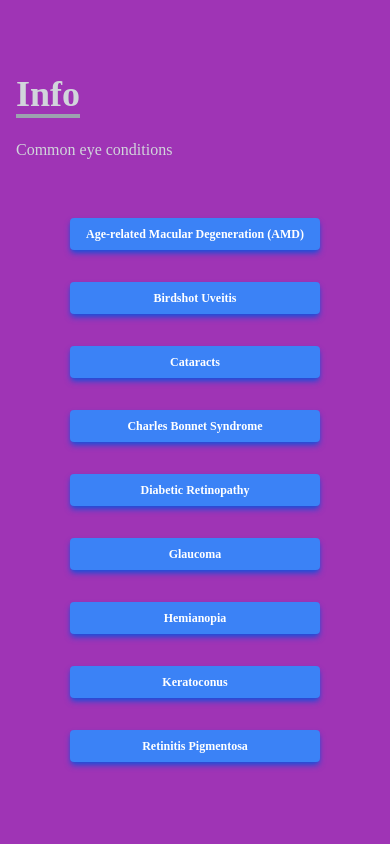
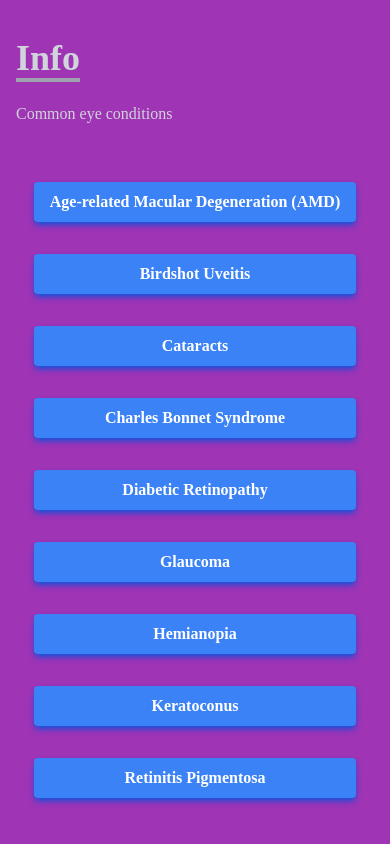
Before and after one commit to oyousaf/pollards, a React (Create React App) app: page / in a window 390 px wide. Shown: the part 2536-3380 px from the top of the page. Built offline with nearby package versions, Linux system fonts and the light colour scheme.

Commit message:
pollards

```diff
--- a/src/components/Info.jsx
+++ b/src/components/Info.jsx
@@ -16,48 +16,48 @@ const Info = () => {
               <Tippy content={<span>(AMD) is a form of macular dystrophy. The macular, which is part of the retina at the back of the
                 eye, contains millions of cone cells. These cone cells allow you to see fine detail for things like reading, writing and recognising colours.
                 When someone develops AMD, the cone cells become damaged and stop working as they should.</span>}>
-              <button className='text-xs md:text-base bg-blue-500 hover:bg-blue-700 text-white font-bold py-2 px-4 rounded shadow-md shadow-blue-700
+              <button className='bg-blue-500 hover:bg-blue-700 text-white font-bold py-2 px-4 rounded shadow-md shadow-blue-700
               hover:scale-110 duration-500'>Age-related Macular Degeneration (AMD)</button>
               </Tippy>
               <Tippy content={<span>Birdshot Chorioretinopathy is a rare, progressive inflammation of the iris, choroid and cilary body, which together
               make up a part of the eye known as the uvea. If left undiagnosed or untreated, the condition can cause blindness.</span>}>
-              <button className='text-xs md:text-base bg-blue-500 hover:bg-blue-700 text-white font-bold py-2 px-4 rounded shadow-md shadow-blue-700 hover:scale-110
+              <button className='bg-blue-500 hover:bg-blue-700 text-white font-bold py-2 px-4 rounded shadow-md shadow-blue-700 hover:scale-110
               duration-500'>Birdshot Uveitis</button>
               </Tippy>
               <Tippy content={<span>Cataracts are a common eye condition in which the lens inside the eye gradually becomes less transparent with age. Over time, a
                 cataract can become worse, making vision cloudier, but it is usually treatable with a straightforward operation</span>}>
-              <button className='text-xs md:text-base bg-blue-500 hover:bg-blue-700 text-white font-bold py-2 px-4 rounded shadow-md shadow-blue-700 hover:scale-110
+              <button className='bg-blue-500 hover:bg-blue-700 text-white font-bold py-2 px-4 rounded shadow-md shadow-blue-700 hover:scale-110
               duration-500'>Cataracts</button>
               </Tippy>
               <Tippy content={<span>Charles Bonnet Syndrome (CBS) is a condition which causes vivid, silent, visual hallucinations. It can develop in a person of any age
                 – children are not exempt – when over 60% of sight is lost. Not everyone who loses sight develops CBS.</span>}>
-              <button className='text-xs md:text-base bg-blue-500 hover:bg-blue-700 text-white font-bold py-2 px-4 rounded shadow-md shadow-blue-700 hover:scale-110
+              <button className='bg-blue-500 hover:bg-blue-700 text-white font-bold py-2 px-4 rounded shadow-md shadow-blue-700 hover:scale-110
               duration-500'>Charles Bonnet Syndrome</button>
               </Tippy>
               <Tippy content={<span>Diabetic Retinopathy is a complication of diabetes that damages the tiny blood vessels that deliver blood to the retinas. The condition
                 can cause blindness if left undiagnosed and untreated.</span>}>
-              <button className='text-xs md:text-base bg-blue-500 hover:bg-blue-700 text-white font-bold py-2 px-4 rounded shadow-md shadow-blue-700 hover:scale-110
+              <button className='bg-blue-500 hover:bg-blue-700 text-white font-bold py-2 px-4 rounded shadow-md shadow-blue-700 hover:scale-110
               duration-500'>Diabetic Retinopathy</button>
               </Tippy>
               <Tippy content={<span>Glaucoma is the name given to a group of eye conditions that cause sight loss by damaging your optic nerve. Sight loss caused by glaucoma
                 is permanent but there are methods of prevention.</span>}>
-              <button className='text-xs md:text-base bg-blue-500 hover:bg-blue-700 text-white font-bold py-2 px-4 rounded shadow-md shadow-blue-700 hover:scale-110
+              <button className='bg-blue-500 hover:bg-blue-700 text-white font-bold py-2 px-4 rounded shadow-md shadow-blue-700 hover:scale-110
               duration-500'>Glaucoma</button>
               </Tippy>
               <Tippy content={<span>Hemianopia can be caused by brain trauma, the most common of which is related to stroke.  The extent of sight loss varies from person to
                 person and depends on the area of the brain that has been affected by the stroke. Around two thirds of people who have a stroke experience some form of vision
                 loss or difficulty in seeing, including Hemianopia.</span>}>
-              <button className='text-xs md:text-base bg-blue-500 hover:bg-blue-700 text-white font-bold py-2 px-4 rounded shadow-md shadow-blue-700 hover:scale-110
+              <button className='bg-blue-500 hover:bg-blue-700 text-white font-bold py-2 px-4 rounded shadow-md shadow-blue-700 hover:scale-110
               duration-500'>Hemianopia</button>
               </Tippy>
               <Tippy content={<span>Keratoconus is a progressive eye condition where the normally dome-shaped cornea thins and begins to bulge into a cone-like shape. This
                 distortion deflects light as it enters the eye on the way to the retina, which causes distorted vision.</span>}>
-              <button className='text-xs md:text-base bg-blue-500 hover:bg-blue-700 text-white font-bold py-2 px-4 rounded shadow-md shadow-blue-700 hover:scale-110
+              <button className='bg-blue-500 hover:bg-blue-700 text-white font-bold py-2 px-4 rounded shadow-md shadow-blue-700 hover:scale-110
               duration-500'>Keratoconus</button>
               </Tippy>
               <Tippy content={<span>Retinitis Pigmentosa (RP) is the name given to a group of inherited eye conditions called retinal dystrophies. These conditions cause a
                 slow loss of vision, beginning with night vision and peripheral (side) vision and eventually affecting central, colour and reading vision.</span>}>
-              <button className='text-xs md:text-base bg-blue-500 hover:bg-blue-700 text-white font-bold py-2 px-4 rounded shadow-md shadow-blue-700 hover:scale-110
+              <button className='bg-blue-500 hover:bg-blue-700 text-white font-bold py-2 px-4 rounded shadow-md shadow-blue-700 hover:scale-110
               duration-500'>Retinitis Pigmentosa</button>
               </Tippy>
             </div>
```
